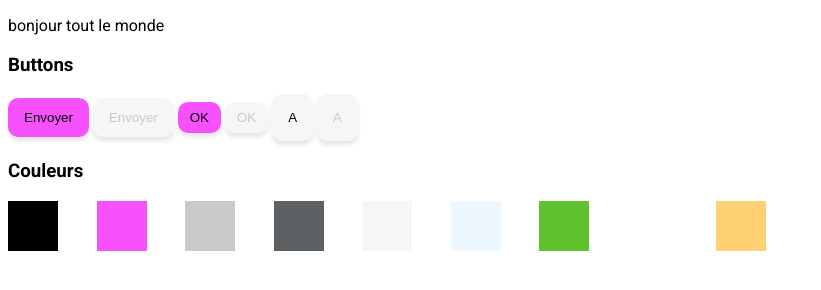
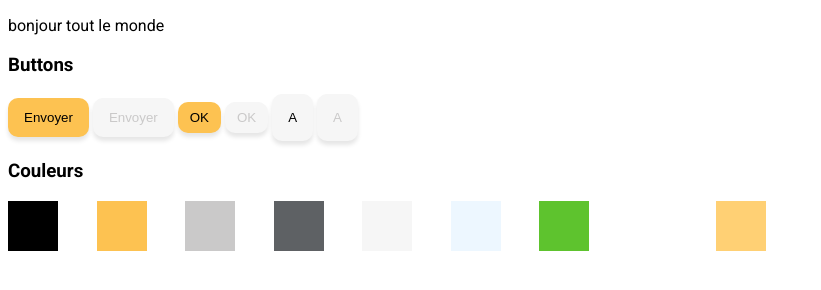
Before and after one commit to CCrouz/flair, a plain HTML site: page index.html in a window 1280 px wide. Shown: the whole page, without its empty margins (0-821 px from the left). Drawn offline with Linux system fonts and the light colour scheme.

Commit message:
remise des coulerus ok

```diff
--- a/style.css
+++ b/style.css
@@ -2,7 +2,7 @@
  /* COULEURS */
 :root {
     --main-color: black;
-    --jaune: rgb(247, 81, 253);
+    --jaune: #FDC251;
     --gris-souris:#CAC9C9;
     --gris-fonce: #5E6164;
     --gris-timide: #F6F6F6;
```
